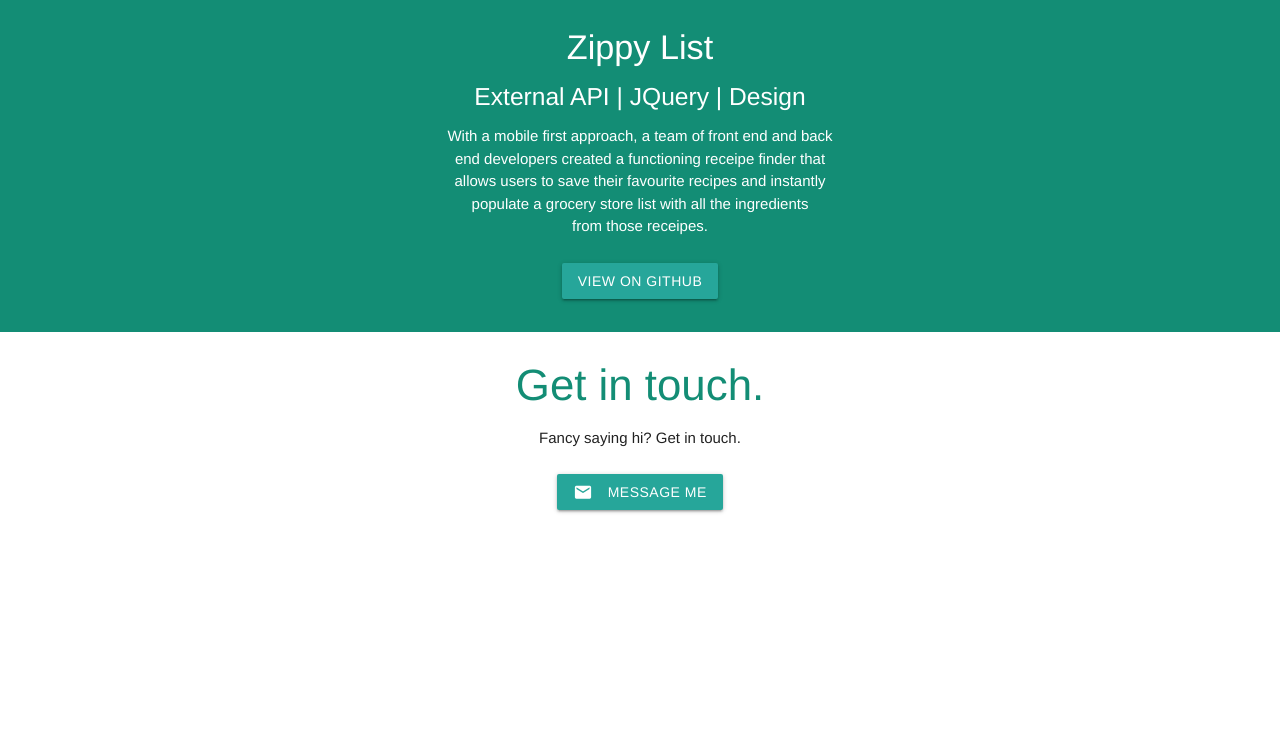
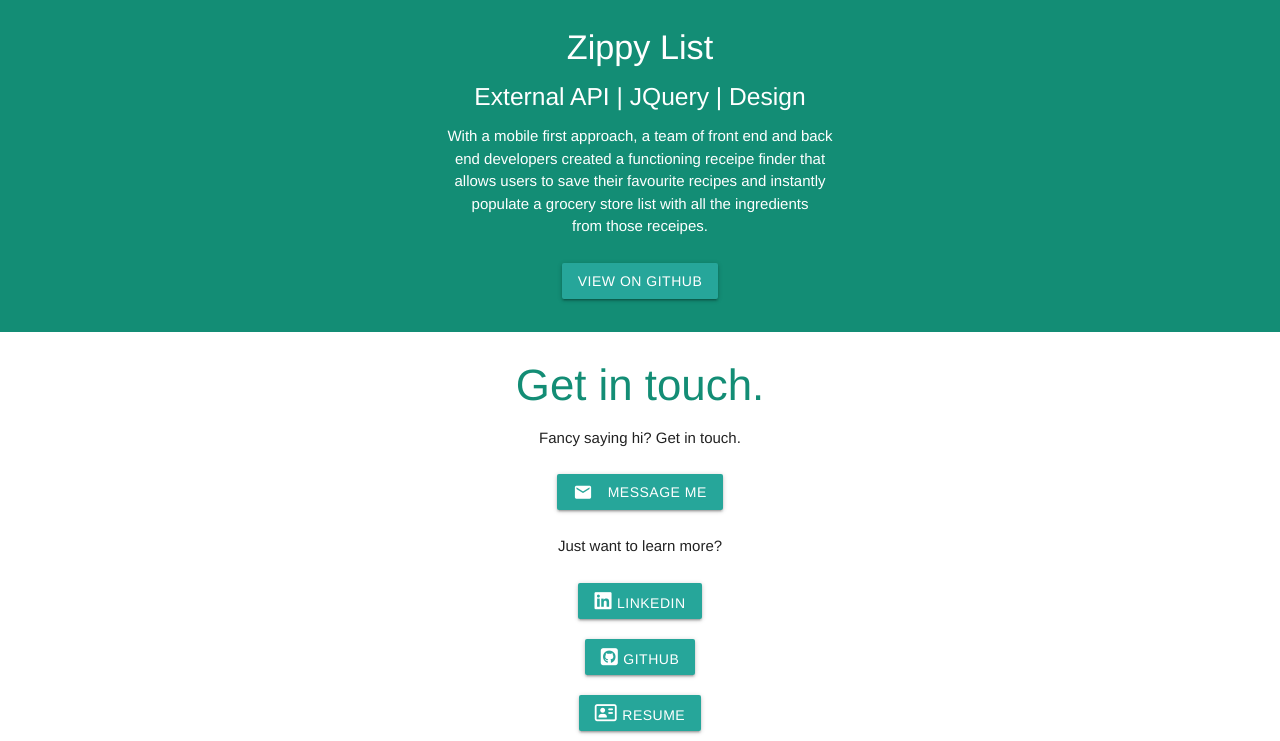
Before and after one commit to tobi-bailey/portfolio-update, a plain HTML site: page index.html in a window 1280 px wide. Shown: the part 2392-3133 px from the top of the page. Before the commit the page ends 2912 px from the top, so only its background shows below. Drawn offline with Linux system fonts and the light colour scheme; a web font is replaced by a local one.

Commit message:
updated contact details

```diff
--- a/index.html
+++ b/index.html
@@ -99,9 +99,16 @@
                     <h3>Get in touch.</h3>
                     <p>Fancy saying hi? Get in touch.</p>
                     <a class="waves-effect waves-light btn" href="mailto:baileygtobi@gmail.com" target="_blank"><i class="material-icons left">email</i>Message Me</a>
+                    <p>Just want to learn more?</p>
+                    <a class="waves-effect waves-light btn" href="https://www.linkedin.com/in/tobi-bailey-6890752a/" target="_blank"><i class="fab fa-linkedin"></i>LinkedIn</a>
+                    <br>
+                    <a class="waves-effect waves-light btn" href="https://github.com/tobi-bailey" target="_blank"><i class="fab fa-github-square"></i>GitHub</a>
+                    <br>
+                    <a class="waves-effect waves-light btn" href="https://drive.google.com/file/d/163F8lTSX7QPxjRY6KlGAprwP-6V_3Qex/view?usp=sharing" target="_blank"><i class="far fa-address-card"></i>Resume</a>
                 </div>
             </div>
         </div>
     </section>
 </body>
+</body>
 </html>
```
Lines whose indentation alone changed are shown as unchanged.
